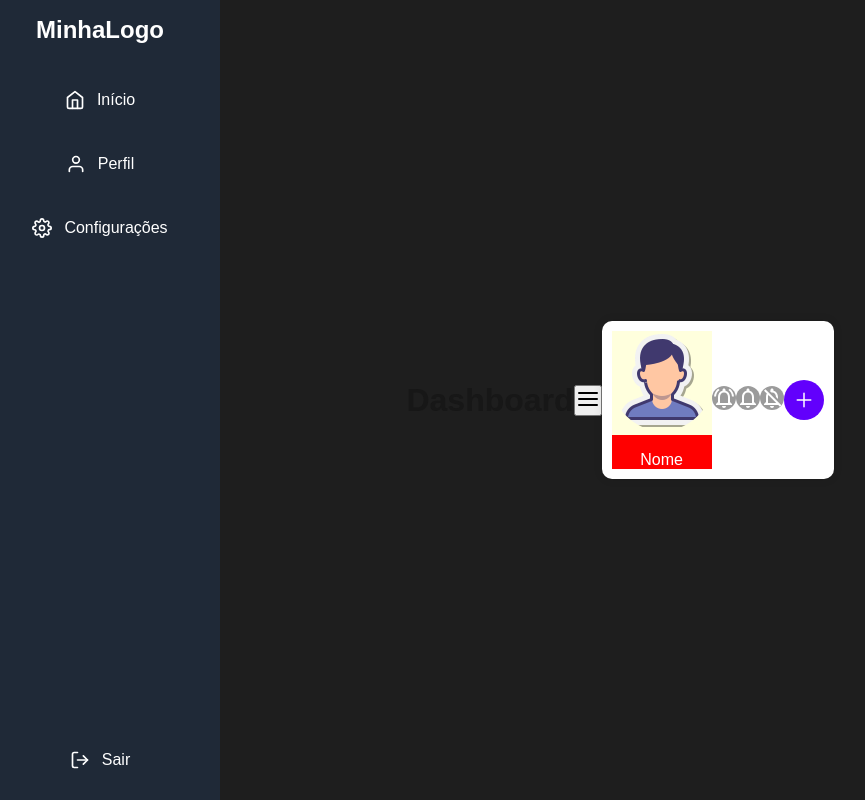
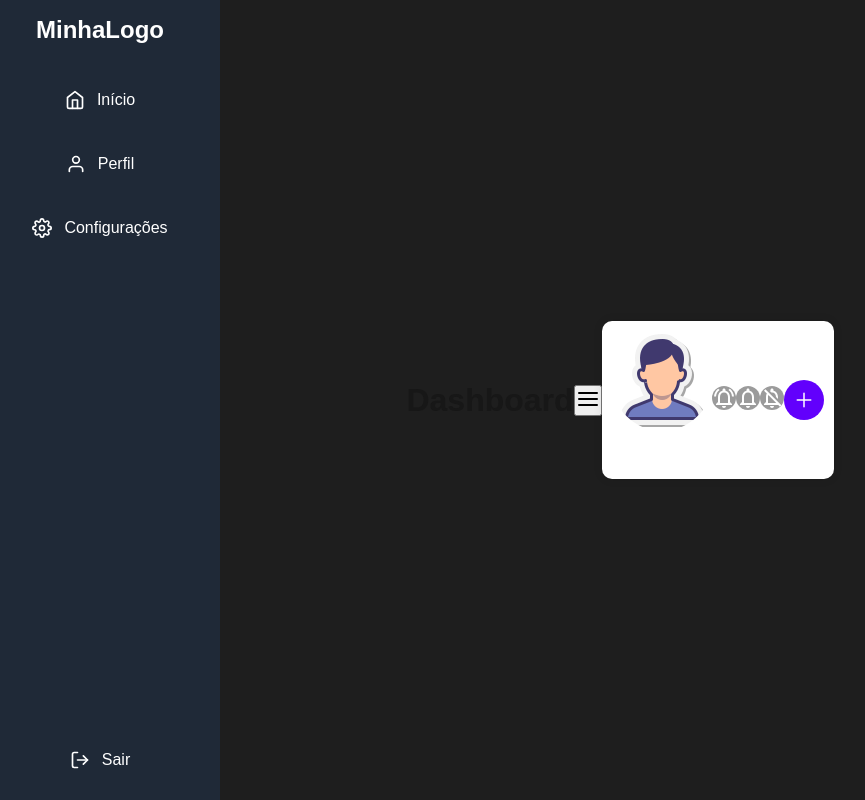
Before and after one commit to Myltiane-Alves/band, a Next.js app: page /dashboard in a window 1280 px wide. Shown: the whole page, without its empty margins (20-885 px from the left). Built offline with nearby package versions, Linux system fonts and the light colour scheme.

Commit message:
feat: add header do profile estilização

```diff
--- a/src/app/components/DashBoard/profile/styles.module.scss
+++ b/src/app/components/DashBoard/profile/styles.module.scss
@@ -7,7 +7,7 @@
     // width: 100%;
     // height: 100%;
     // margin: 2rem 0 2rem 0;
-    background-color: red;
+    // background-color: red;
     .content {
         display: flex;
         flex-direction: column;
@@ -17,7 +17,7 @@
             display: flex;
             flex-direction: column;
             .profileImage {
-                background-color: #ffd;
+                // background-color: #ffd;
                 img {
                     width: 100px;
                     height: 100px;
```
